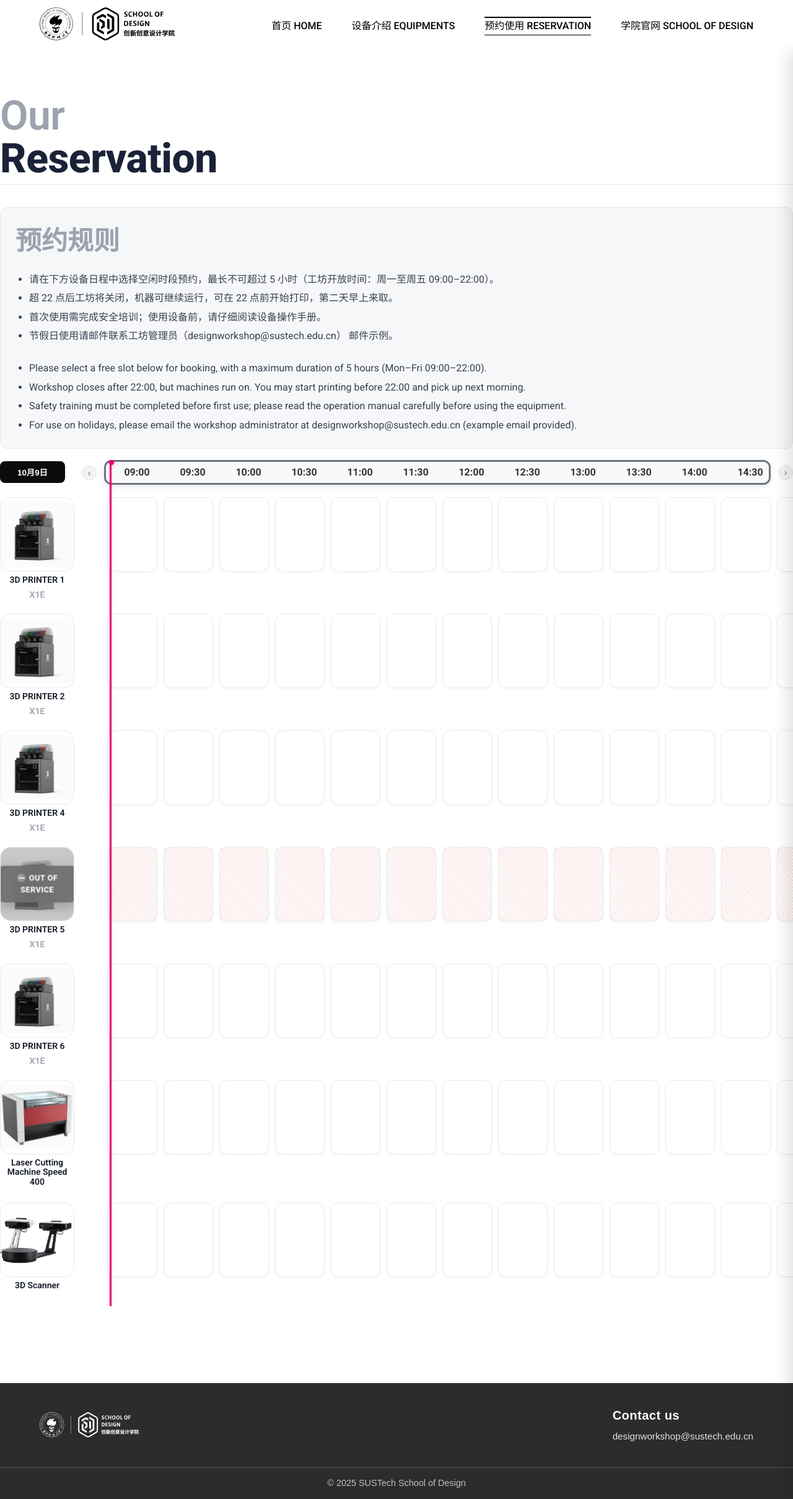
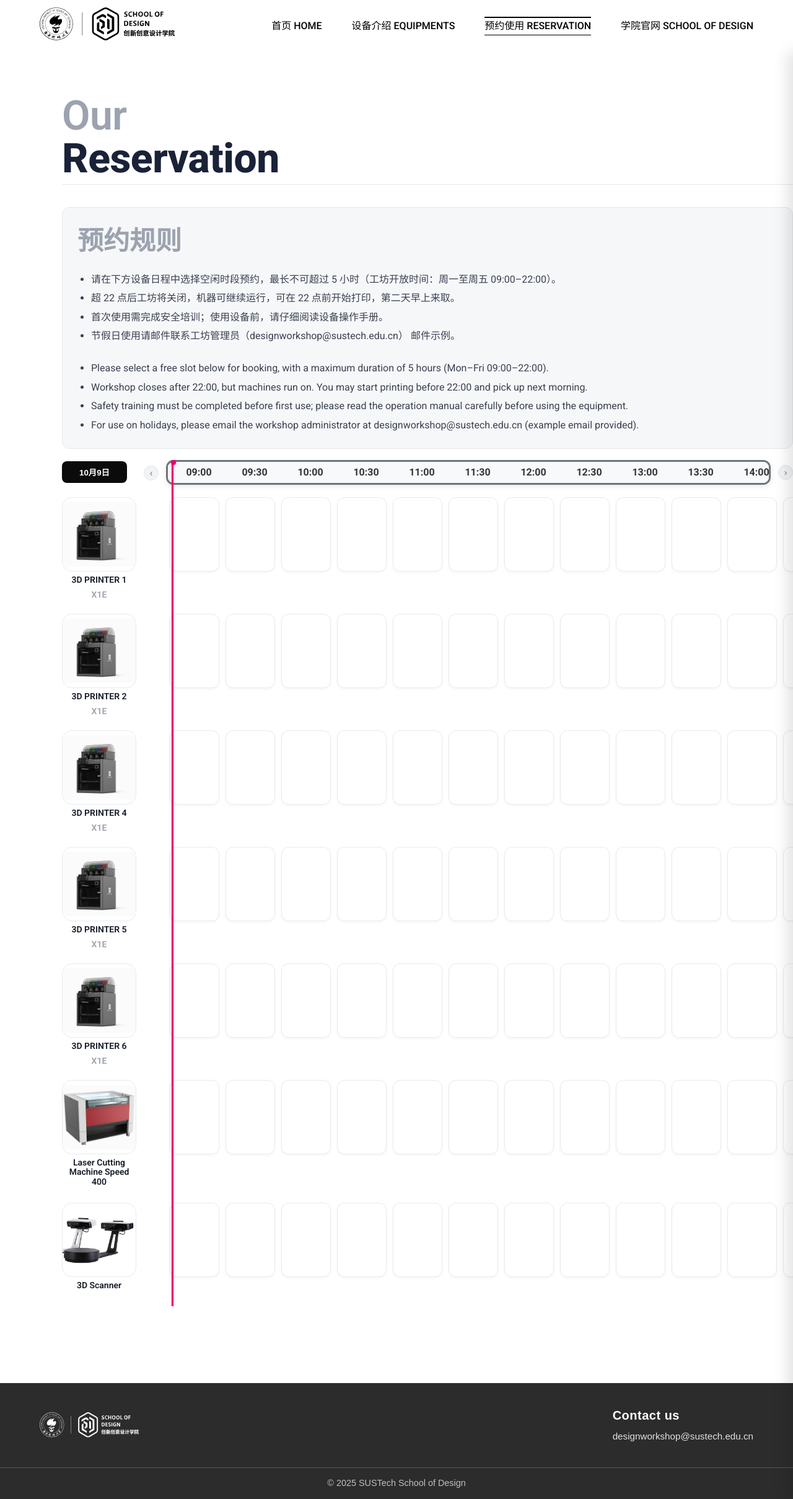
Before and after one commit to Immersive-Design-Group/SD-Workshop-Website, a Jekyll site: the page built from reservatiom.html.md, in a window 1280 px wide. Shown: the whole page at 62% size. Built offline with Jekyll 4.4.1, drawn with Linux system fonts in a browser that asks for light colours; some web fonts are replaced; a script that is not in the unit is left out.

Commit message:
Reservation Page layout is fixed

```diff
--- a/_data/reservation.yml
+++ b/_data/reservation.yml
@@ -38,7 +38,7 @@ equipment:
     name: "3D PRINTER 5"
     model: "X1E"
     image: "/assets/images/Equipments/bambulab X1E.png"
-    status: "out_of_service"
+    status: "working"
   - id: "eq6"
     name: "3D PRINTER 6"
     model: "X1E"
--- a/assets/css/reservation.css
+++ b/assets/css/reservation.css
@@ -11,25 +11,189 @@
   --page-gutter: 24px;
 }
 
-.reservation-container{ max-width:1400px; margin:0 auto; padding:24px 0 64px;
-  font-family:'Roboto','Source Han Sans',sans-serif; color:var(--ink-900); }
+.reservation-container{
+  max-width:1400px;
+  margin:0;
+  padding:24px 0 64px;
+  font-family:'Roboto','Source Han Sans',sans-serif;
+  color:var(--ink-900);
+  position: relative;
+  left: 0;
+  width: 100%;
+  padding-left: 100px; /* Add more space from the left edge */
+}
+
+/* Ultra large screens - expand rules box and reservation slots */
+@media (min-width: 1920px) {
+  .reservation-container {
+    max-width: 100%;
+    padding: 32px 0 80px;
+    padding-left: 120px; /* More space on ultra large screens */
+  }
+
+  .rules-card {
+    padding: 32px 40px;
+    margin-top: 24px;
+    border-radius: 16px;
+  }
+
+  .rules-heading {
+    font-size: 48px;
+    margin: 0 0 16px;
+  }
+
+  .rules-group li {
+    font-size: 18px;
+    line-height: 2.1;
+  }
+
+  /* Expand reservation slots on ultra large screens */
+  :root {
+    --rsv-slot-w: 100px;
+    --rsv-slot-h: 140px;
+    --rsv-equip-w: 140px;
+    --rsv-equip-h: 140px;
+  }
+
+  .reservation-schedule {
+    margin: 24px 0 80px;
+  }
+
+  .schedule-header {
+    gap: 16px;
+  }
+
+  .timebar .time-label {
+    font-size: 18px;
+    font-weight: 700;
+  }
+
+  .equip-name {
+    font-size: 16px;
+  }
+
+  .equip-model {
+    font-size: 16px;
+  }
+}
+
+/* Large screens - moderate expansion */
+@media (min-width: 1440px) and (max-width: 1919px) {
+  .reservation-container {
+    max-width: 100%;
+    padding: 28px 0 72px;
+    padding-left: 110px; /* Moderate space on large screens */
+  }
+
+  .rules-card {
+    padding: 28px 36px;
+    margin-top: 20px;
+    border-radius: 14px;
+  }
+
+  .rules-heading {
+    font-size: 44px;
+    margin: 0 0 14px;
+  }
+
+  .rules-group li {
+    font-size: 17px;
+    line-height: 2.0;
+  }
+
+  /* Slightly expand reservation slots */
+  :root {
+    --rsv-slot-w: 90px;
+    --rsv-slot-h: 130px;
+    --rsv-equip-w: 130px;
+    --rsv-equip-h: 130px;
+  }
+
+  .reservation-schedule {
+    margin: 20px 0 72px;
+  }
+
+  .timebar .time-label {
+    font-size: 17px;
+  }
+
+  .equip-name {
+    font-size: 15px;
+  }
+
+  .equip-model {
+    font-size: 15px;
+  }
+}
 
 /* Responsive container padding */
 @media (max-width: 768px) {
   .reservation-container {
     padding: 20px 0 48px;
+    padding-left: 50px; /* Less space on mobile */
   }
 }
 
 @media (max-width: 576px) {
   .reservation-container {
     padding: 16px 0 40px;
+    padding-left: 40px; /* Minimal space on small mobile */
   }
 }
 
 @media (max-width: 480px) {
   .reservation-container {
     padding: 12px 0 32px;
+    padding-left: 30px; /* Very minimal space on very small screens */
+  }
+}
+
+/* Medium screens - balanced layout */
+@media (min-width: 769px) and (max-width: 1439px) {
+  .reservation-container {
+    max-width: 100%;
+    padding: 24px 0 64px;
+    padding-left: 100px; /* Consistent space on medium screens */
+  }
+
+  .rules-card {
+    padding: 24px 32px;
+    margin-top: 18px;
+    border-radius: 12px;
+  }
+
+  .rules-heading {
+    font-size: 40px;
+    margin: 0 0 12px;
+  }
+
+  .rules-group li {
+    font-size: 16px;
+    line-height: 1.9;
+  }
+
+  /* Standard reservation slot sizes */
+  :root {
+    --rsv-slot-w: 80px;
+    --rsv-slot-h: 120px;
+    --rsv-equip-w: 120px;
+    --rsv-equip-h: 120px;
+  }
+
+  .reservation-schedule {
+    margin: 18px 0 60px;
+  }
+
+  .timebar .time-label {
+    font-size: 16px;
+  }
+
+  .equip-name {
+    font-size: 14px;
+  }
+
+  .equip-model {
+    font-size: 14px;
   }
 }
 
@@ -665,8 +829,8 @@ body .reservation-container .slots-viewport .timebar .time-label {
   display: flex !important;
   align-items: stretch !important;
   margin-top: 0 !important;
-  padding-left: var(--page-gutter) !important;
-  padding-right: var(--page-gutter) !important;
+  padding-left: 0 !important;
+  padding-right: 0 !important;
   gap: 0 !important;
   position: static !important;
   grid-template-columns: none !important;
```
